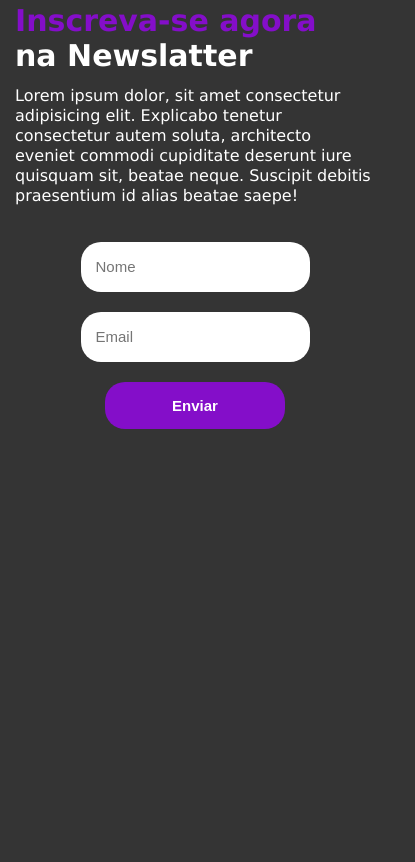
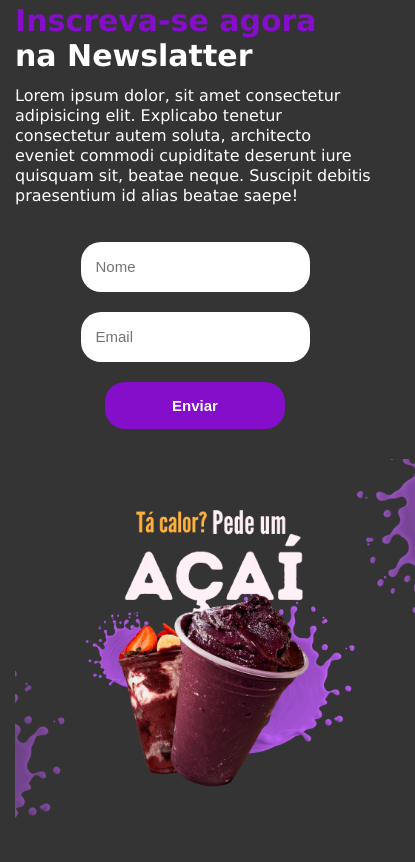
Before and after one commit to DavidAzvdo/tastya-ai, a plain HTML site: page index.html in a window 390 px wide. Shown: the part 477-1339 px from the top of the page, 415 px wide, since content can reach past the window. Before the commit the page ends 921 px from the top, so only its background shows below. Drawn offline with Linux system fonts and the light colour scheme.

Commit message:
adicionado imagem em dispositivos moveis

```diff
--- a/styles/media.css
+++ b/styles/media.css
@@ -22,7 +22,8 @@
     }
 
     img{
-        display: none;
+        margin-top: 30px;
+        width: 400px;
     }
 
     ul{
```
